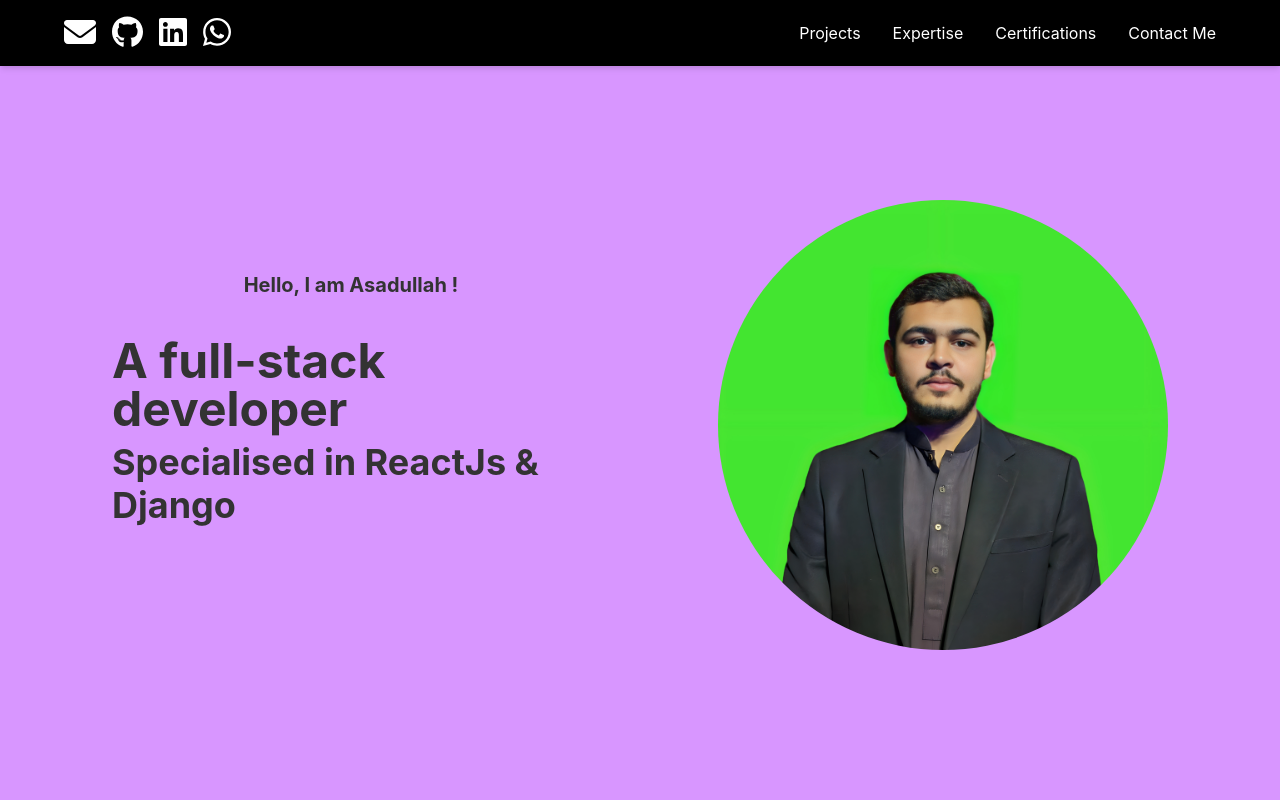
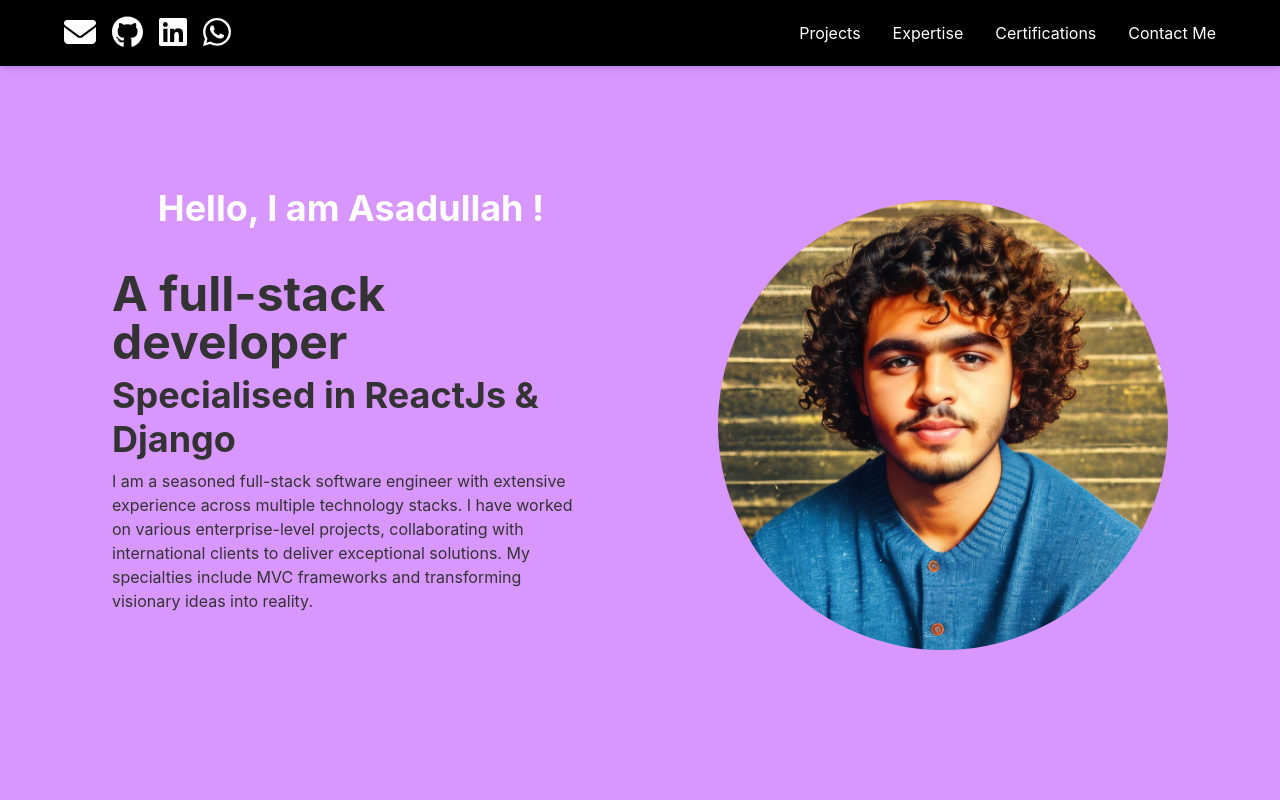
Before and after one commit to AsadullahBajwa/meta-asad-portfolio, a React (Create React App) app: page / in a window 1280 px wide. Shown: the top 800 px of the page. Built offline with nearby package versions, Linux system fonts and the light colour scheme.

Commit message:
profile picture updated and about section added

```diff
--- a/src/components/LandingSection.js
+++ b/src/components/LandingSection.js
@@ -1,13 +1,24 @@
 import React from "react";
-import { Avatar, Heading, HStack, VStack, Image, Center, useBreakpointValue, Stack } from "@chakra-ui/react";
+import {
+  Avatar,
+  Heading,
+  HStack,
+  VStack,
+  Image,
+  Center,
+  useBreakpointValue,
+  Stack,
+} from "@chakra-ui/react";
 import FullScreenSection from "./FullScreenSection";
 // import pp from '../images/pp.jpeg';
-import profilePic from '../images/profile pic.jpg'
+import profilePic from "../images/ai pp (2).jpg";
 // import { useBreakpointValue } from "@chakra-ui/react";
 
 const greeting = "Hello, I am Asadullah !";
 const bio1 = "A full-stack developer";
 const bio2 = "Specialised in ReactJs & Django";
+const about =
+  "I am a seasoned full-stack software engineer with extensive experience across multiple technology stacks. I have worked on various enterprise-level projects, collaborating with international clients to deliver exceptional solutions. My specialties include MVC frameworks and transforming visionary ideas into reality.";
 const breakpoints = {
   base: "0em", // 0px
   sm: "30em", // ~480px. em is a relative unit and is dependant on the font size.
@@ -17,26 +28,41 @@ const breakpoints = {
   "2xl": "96em", // ~1536px
 };
 
-
 // const Stack = useBreakpointValue({ base: VStack, md: HStack });
 // Implement the UI for the LandingSection component according to the instructions.
 // Use a combination of Avatar, Heading and VStack components.
 const LandingSection = () => (
-
-
   <FullScreenSection
     justifyContent="center"
     alignItems="center"
     isDarkBackground
     backgroundColor="#d896ff"
   >
-    <Stack direction={["column-reverse","row"]} spacing={[8,32]} align={"center"}>
-        <VStack>
-          <Heading as='h4' size='md'>{greeting}</Heading><br />
-          <Heading as='h3' size='2xl'>{bio1}</Heading>
-          <Heading as='h3' size='xl'>{bio2}</Heading>
-        </VStack>
-        <Image boxSize={[290,450]} objectFit='cover' borderRadius="full" src={profilePic} mt="50px"/>
+    <Stack
+      direction={["column-reverse", "row"]}
+      spacing={[8, 32]}
+      align={"center"}
+    >
+      <VStack>
+        <Heading as="h3" size="xl" color='white'>
+          {greeting}
+        </Heading>
+        <br />
+        <Heading as="h3" size="2xl">
+          {bio1}
+        </Heading>
+        <Heading as="h3" size="xl">
+          {bio2}
+        </Heading>
+        <p>{about}</p>
+      </VStack>
+      <Image
+        boxSize={[290, 450]}
+        objectFit="cover"
+        borderRadius="full"
+        src={profilePic}
+        mt="50px"
+      />
     </Stack>
   </FullScreenSection>
 );
```
Also changed, not shown: src/images/ai pp (2).jpg (added), src/images/ai pp.jpg (added).
